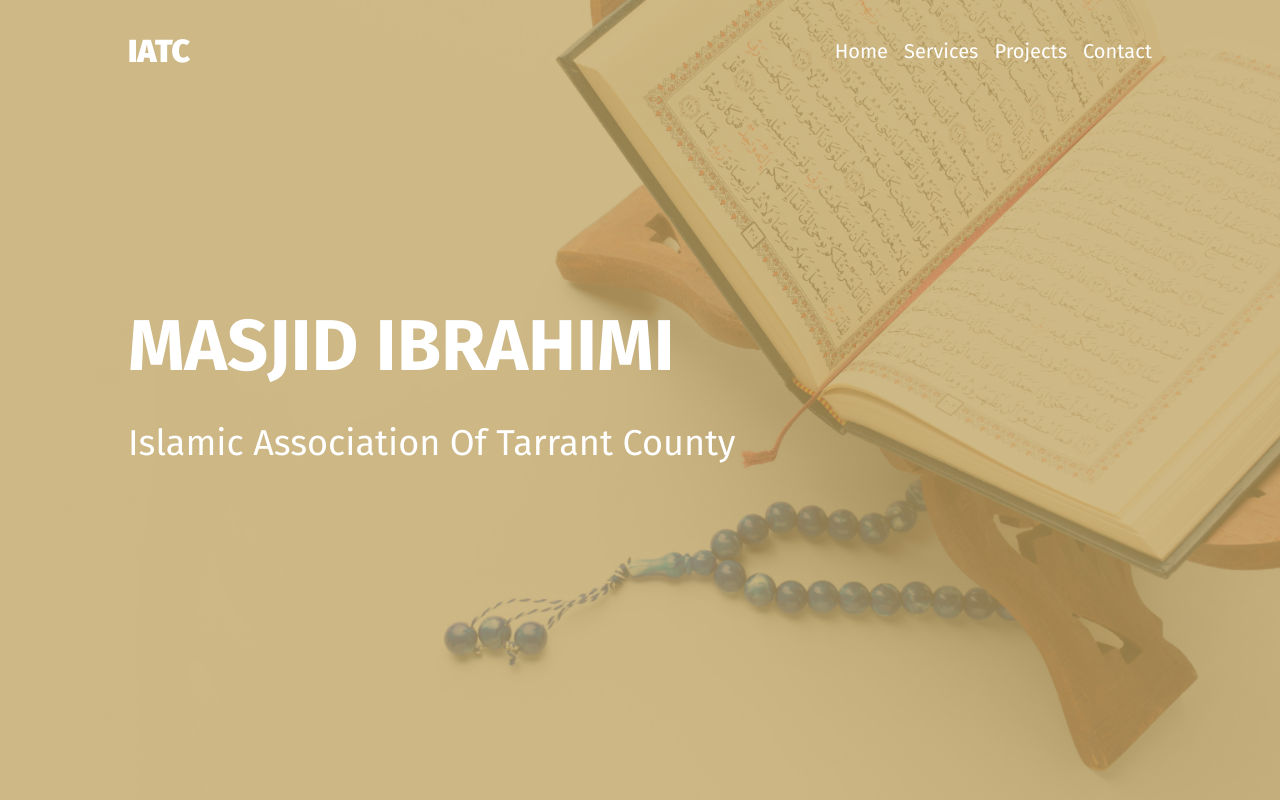
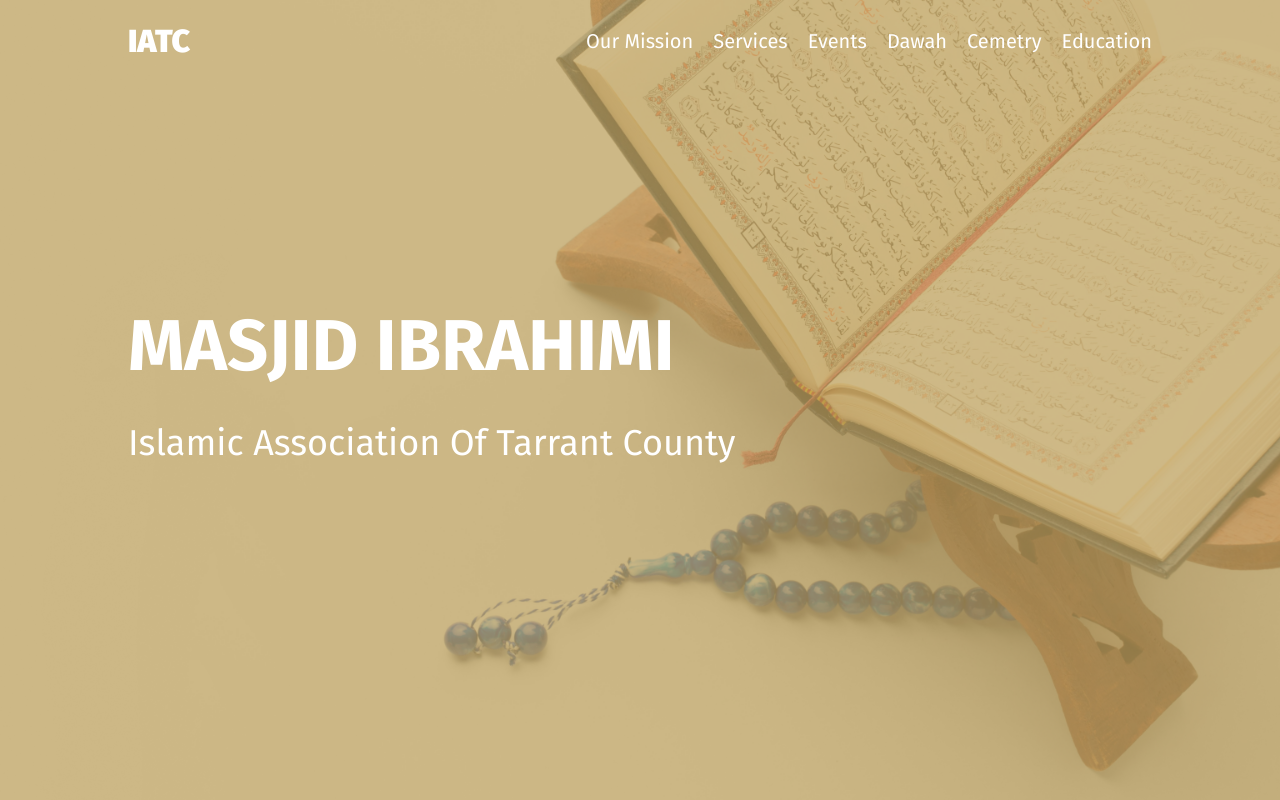
Before and after one commit to wajaat-shah-mac-in-cloud/iatc_project, an Angular app: page / in a window 1280 px wide. Shown: the top 800 px of the page. Built offline with nearby package versions, Linux system fonts and the light colour scheme.

Commit message:
add styling for header background

```diff
--- a/src/app/header/header.component.html
+++ b/src/app/header/header.component.html
@@ -1,8 +1,11 @@
 <div class="mobile-nav">
     <nav>
-        <a href="#">Home</a>
-        <a href="#">Events Calendar</a>
+        <a href="#">Our Mission</a>
         <a href="#">Services</a>
+        <a href="#">Events</a>
+        <a href="#">Dawah</a>
+        <a href="#">Cemetry</a>
+        <a href="#">Education</a>
     </nav>
 </div>
 
@@ -10,10 +13,12 @@
     <div class="container">
         <h2><span>IATC</span></h2>
         <nav>
-            <a href="#">Home</a>
+            <a href="#">Our Mission</a>
             <a href="#">Services</a>
-            <a href="#">Projects</a>
-            <a href="#">Contact</a>
+            <a href="#">Events</a>
+            <a href="#">Dawah</a>
+            <a href="#">Cemetry</a>
+            <a href="#">Education</a>
         </nav>
         <button class="hamburger">
             <div class="bar"></div>
--- a/src/app/header/header.component.scss
+++ b/src/app/header/header.component.scss
@@ -11,8 +11,8 @@
     }
 
     .container {
-        padding-top: 32px;
-        padding-bottom: 32px;
+        padding-top: 22px;
+        padding-bottom: 22px;
         display: flex;
         justify-content: space-between;
         align-items: center;
@@ -31,8 +31,8 @@
 
         nav {
             display: grid;
-            grid-gap: 16px;
-            grid-template-columns: repeat(4, auto);
+            grid-gap: 20px;
+            grid-template-columns: repeat(6, auto);
 
             @media (max-width: 767px) {
 				display: none;
@@ -42,6 +42,12 @@
                 color: inherit;
                 font-size: 20px;
                 text-decoration: none;
+                transition: font-size 1s ease-in-out;
+
+                &:hover {
+                    font-weight: bold;
+                    font-size: 2rem;
+                }
             }
         }
     }
```
